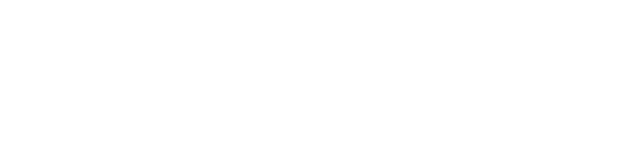
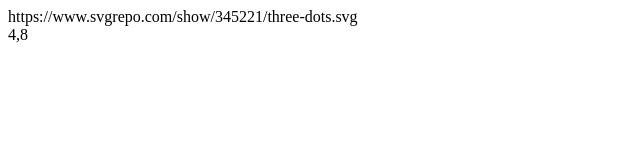
Before and after one commit to acciojob/manipulate-data-with-chained-promise-2-yogi-209, a website: page main.html in a window 1280 px wide. Shown: the whole page, without its empty margins (0-640 px from the left). Drawn offline with Linux system fonts and the light colour scheme.

Commit message:
created a submission

```diff
--- a/main.html
+++ b/main.html
@@ -5,7 +5,7 @@
     <link rel="stylesheet" href="styles.css" />
   </head>
 
-  <body>
+  <body>https://www.svgrepo.com/show/345221/three-dots.svg
     <!-- do not change this code -->
     <div id="output"></div>
     <script type="text/javascript" src="./script.js"></script>
--- a/script.js
+++ b/script.js
@@ -1 +1,25 @@
 //your JS code here. If required.
+function manipulatData(){
+	return new Promise((resolve)=>{
+		resolve([1,2,3,4]);
+	})
+	.then((arr)=>{
+		return new Promise((resolve)=>{
+			setTimeout(()=>{
+				const evenNumber=arr.filter((num)=>num%2==0);
+				document.getElementById("output").innerText=evenNumber.join(",");
+				resolve(evenNumber);
+			},1000);
+		});
+	})
+	.then((evenNumbers)=>{
+		return new Promise((resolve)=>{
+			setTimeout(()=>{
+				const multipliedNumbers=evenNumbers.map((num)=>num*2);
+				document.getElementById("output").innerText=multipliedNumbers.join(",");
+			},2000);
+		});
+	});
+}
+
+manipulatData();
```
